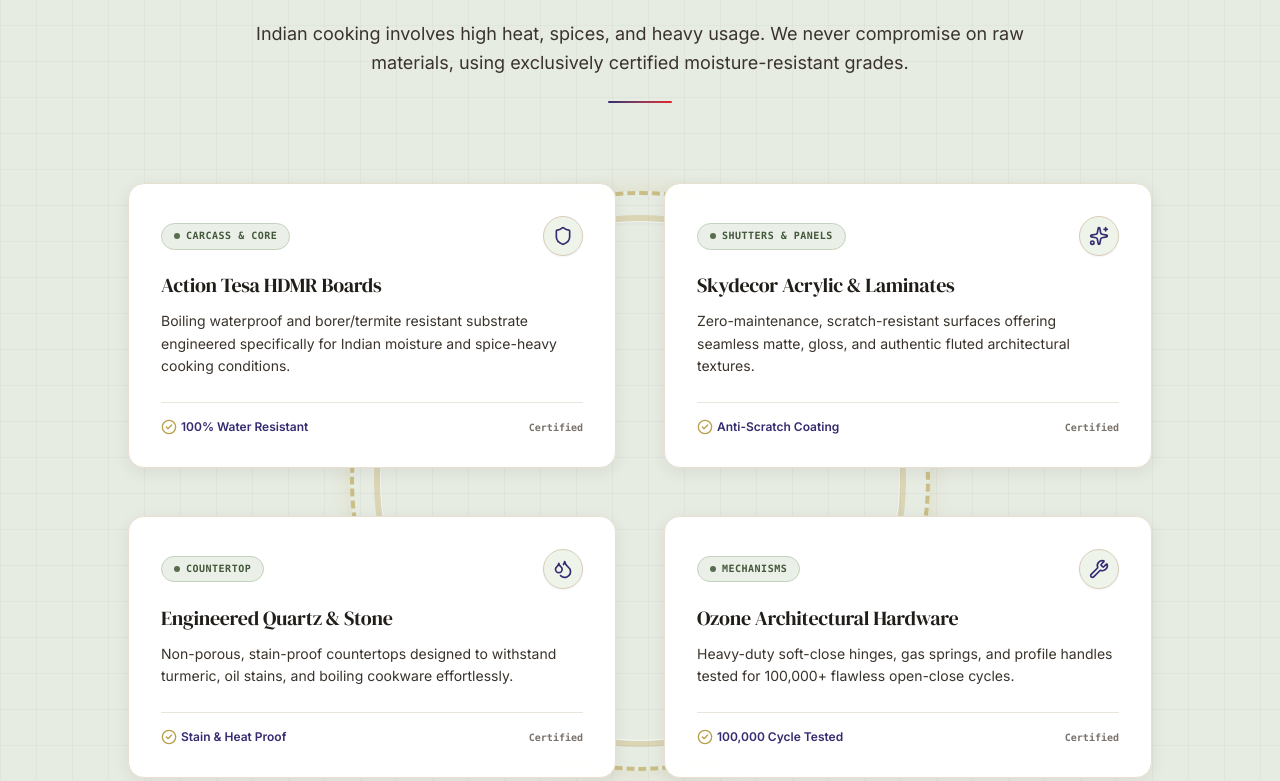
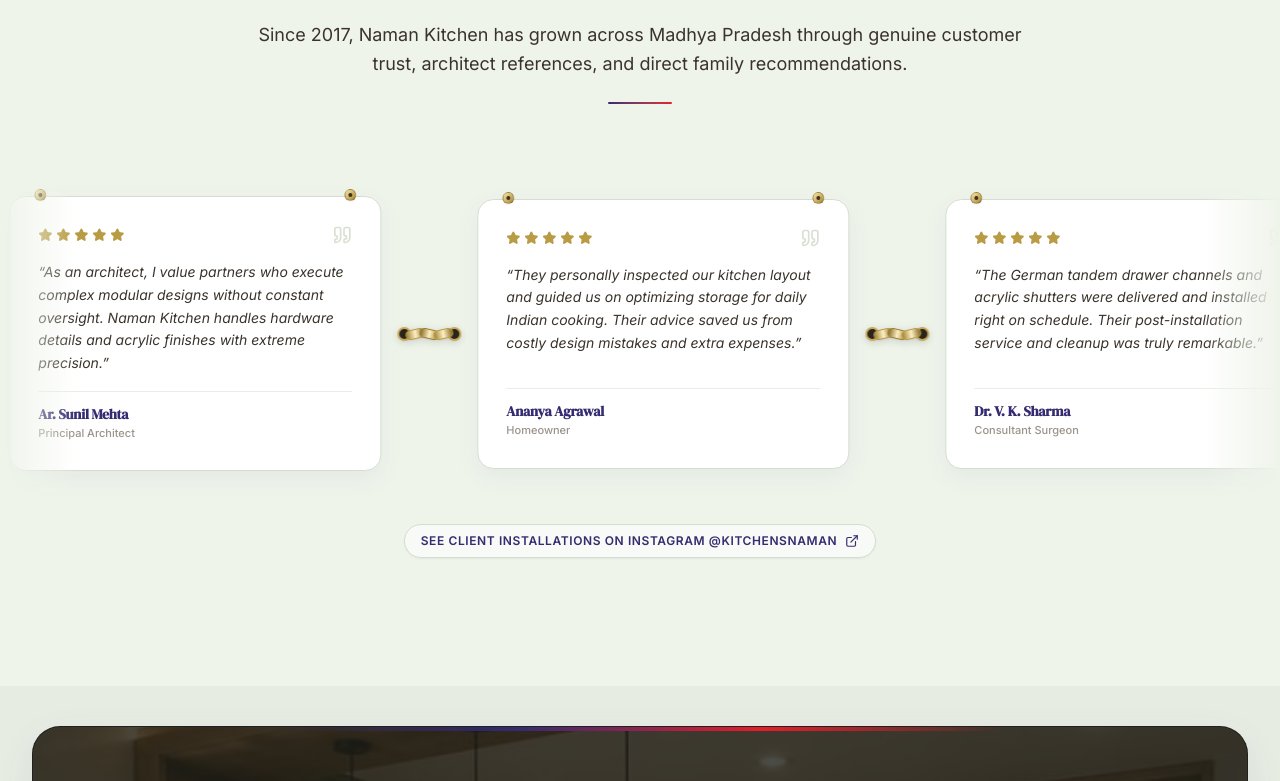
Before and after one commit to Agrawal-Rajat/naman-kitchen, a React (Vite) app: page / in a window 1280 px wide. Shown: the part 6859-7640 px from the top of the page. Built offline with nearby package versions, Linux system fonts and the light colour scheme.

Commit message:
feat: Modifications for home page completed

```diff
--- a/src/pages/Home/MaterialsSection.jsx
+++ /dev/null
@@ -1,109 +0,0 @@
-import React from 'react';
-import { Shield, Sparkles, Droplets, Wrench, CheckCircle2 } from 'lucide-react';
-import SectionHeading from '../../components/common/SectionHeading';
-import Reveal from '../../components/motion/Reveal';
-
-export default function MaterialsSection() {
-  const materials = [
-    {
-      title: 'Action Tesa HDMR Boards',
-      description: 'Boiling waterproof and borer/termite resistant substrate engineered specifically for Indian moisture and spice-heavy cooking conditions.',
-      tag: 'Carcass & Core',
-      icon: Shield,
-      spec: '100% Water Resistant',
-    },
-    {
-      title: 'Skydecor Acrylic & Laminates',
-      description: 'Zero-maintenance, scratch-resistant surfaces offering seamless matte, gloss, and authentic fluted architectural textures.',
-      tag: 'Shutters & Panels',
-      icon: Sparkles,
-      spec: 'Anti-Scratch Coating',
-    },
-    {
-      title: 'Engineered Quartz & Stone',
-      description: 'Non-porous, stain-proof countertops designed to withstand turmeric, oil stains, and boiling cookware effortlessly.',
-      tag: 'Countertop',
-      icon: Droplets,
-      spec: 'Stain & Heat Proof',
-    },
-    {
-      title: 'Ozone Architectural Hardware',
-      description: 'Heavy-duty soft-close hinges, gas springs, and profile handles tested for 100,000+ flawless open-close cycles.',
-      tag: 'Mechanisms',
-      icon: Wrench,
-      spec: '100,000 Cycle Tested',
-    },
-  ];
-
-  return (
-    <section className="section-spacing bg-[var(--color-ivory)] shape-backsplash relative overflow-hidden">
-      <div className="container-site relative z-10">
-        <SectionHeading
-          eyebrow="Material Integrity"
-          title="Engineered to Resist Water, Spices & Time"
-          subtitle="Indian cooking involves high heat, spices, and heavy usage. We never compromise on raw materials, using exclusively certified moisture-resistant grades."
-        />
-
-        {/* Central Circular Rope / Chain Track (Background Layer) */}
-        <div className="relative max-w-6xl mx-auto py-4">
-          <div className="absolute top-1/2 left-1/2 -translate-x-1/2 -translate-y-1/2 w-[340px] h-[340px] sm:w-[480px] sm:h-[480px] md:w-[580px] md:h-[580px] pointer-events-none z-0 flex items-center justify-center">
-            {/* Outer Braided Rope Dashed Circle */}
-            <div className="absolute inset-0 rounded-full border-4 border-dashed border-[var(--color-brass)]/60 shadow-[0_0_24px_rgba(184,160,74,0.2)]" />
-
-            {/* Inner Metallic Rope Track */}
-            <div className="absolute inset-4 sm:inset-6 rounded-full border-[6px] border-[#B8A04A]/30 shadow-inner flex items-center justify-center">
-              <div className="absolute inset-0 rounded-full border border-white/60" />
-            </div>
-          </div>
-
-          {/* 4 Smooth Containers (2 Upper, 2 Lower on Circular Ring) */}
-          <div className="grid grid-cols-1 md:grid-cols-2 gap-8 md:gap-10 lg:gap-12 max-w-5xl mx-auto relative z-10">
-            {materials.map((item, idx) => {
-              const Icon = item.icon;
-              return (
-                <Reveal key={idx} direction="up" delay={idx * 0.1}>
-                  <div className="rounded-2xl border border-[#E8DFD0] bg-white/98 backdrop-blur-md p-6 sm:p-8 shadow-card hover:shadow-lift transition-all duration-300 hover:-translate-y-2 group flex flex-col justify-between h-full relative overflow-hidden">
-                    {/* Subtle Top Ambient Glow Accent */}
-                    <div className="absolute top-0 inset-x-0 h-1 bg-gradient-to-r from-transparent via-[var(--color-naman-indigo)]/40 to-transparent opacity-0 group-hover:opacity-100 transition-opacity duration-300 rounded-t-2xl" />
-
-                    <div>
-                      {/* Tag & Icon Header */}
-                      <div className="flex items-center justify-between mb-4">
-                        <span className="inline-flex items-center gap-1.5 px-3 py-1 rounded-md bg-[#EAF0E7] text-[#43573A] border border-[#C2D2BD] text-[10px] font-mono font-bold uppercase tracking-wider">
-                          <span className="w-1.5 h-1.5 rounded-full bg-[#586D4E]" />
-                          {item.tag}
-                        </span>
-
-                        <div className="w-10 h-10 rounded-xl bg-[var(--color-ivory-light)] border border-[#D8CCB8] text-[var(--color-naman-indigo)] flex items-center justify-center group-hover:scale-105 transition-transform duration-300 shadow-xs">
-                          <Icon className="w-5 h-5 text-[var(--color-naman-indigo)]" />
-                        </div>
-                      </div>
-
-                      {/* Material Title */}
-                      <h3 className="text-lg sm:text-xl font-medium text-[var(--color-espresso)] mb-2.5 font-display group-hover:text-[var(--color-naman-indigo)] transition-colors leading-snug">
-                        {item.title}
-                      </h3>
-
-                      {/* Material Description */}
-                      <p className="text-xs sm:text-sm text-[var(--color-espresso-mid)] leading-relaxed font-normal">
-                        {item.description}
-                      </p>
-                    </div>
-
-                    <div className="mt-6 pt-4 border-t border-[#EAE5D9] flex items-center justify-between text-xs font-semibold text-[var(--color-espresso)]">
-                      <span className="flex items-center gap-1 text-[var(--color-naman-indigo)]">
-                        <CheckCircle2 className="w-4 h-4 text-[var(--color-brass)]" />
-                        {item.spec}
-                      </span>
-                      <span className="text-[10px] font-mono text-stone-500">Certified</span>
-                    </div>
-                  </div>
-                </Reveal>
-              );
-            })}
-          </div>
-        </div>
-      </div>
-    </section>
-  );
-}
--- a/src/pages/Home/index.jsx
+++ b/src/pages/Home/index.jsx
@@ -7,7 +7,7 @@
 import HardwareStorage from './HardwareStorage';
 import WhyNamanKitchen from './WhyNamanKitchen';
 import ProcessTimeline from './ProcessTimeline';
-import MaterialsSection from './MaterialsSection';
+
 import TestimonialsSection from './TestimonialsSection';
 import ConsultationCta from './ConsultationCta';
 
@@ -25,7 +25,7 @@
       <HardwareStorage />
       <WhyNamanKitchen />
       <ProcessTimeline />
-      <MaterialsSection />
+
       <TestimonialsSection />
       <ConsultationCta />
     </>
```
